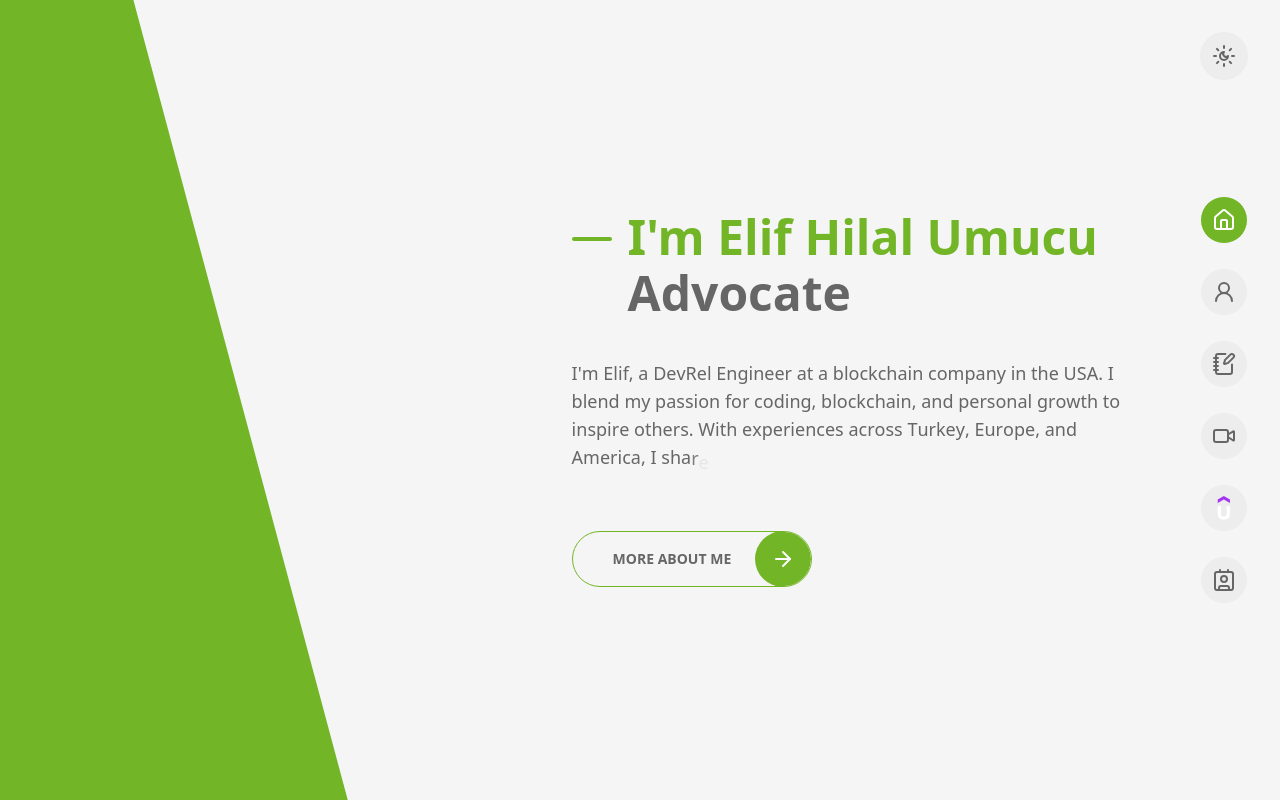
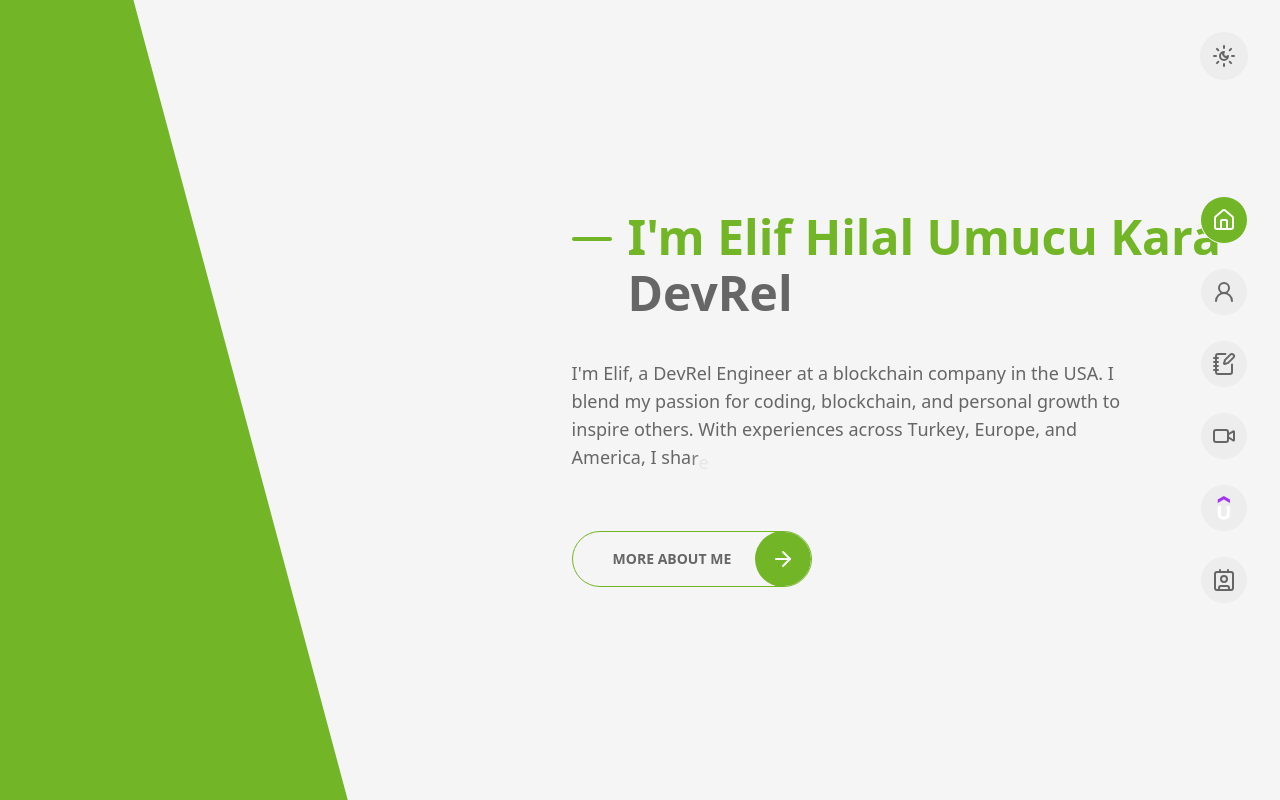
Before and after one commit to Ozavsar/ehilal, a Next.js app: page / in a window 1280 px wide. Built offline with nearby package versions, Linux system fonts and the light colour scheme.

Commit message:
feat: Update name and title in home container to reflect new role

```diff
--- a/src/containers/home/index.tsx
+++ b/src/containers/home/index.tsx
@@ -31,8 +31,8 @@ export default function HomeContainer() {
           <div className="flex w-fit gap-4">
             <span className="mt-4 h-1 w-6 rounded-md bg-primary sm:mt-6 sm:w-10" />
             <h1 className="text-nowrap text-2xl font-bold text-primary md:text-5xl">
-              I&apos;m Elif Hilal Umucu
-              <span className="block text-foreground sm:mt-2">Advocate</span>
+              I&apos;m Elif Hilal Umucu Kara
+              <span className="block text-foreground sm:mt-2">DevRel</span>
             </h1>
           </div>
 
```
